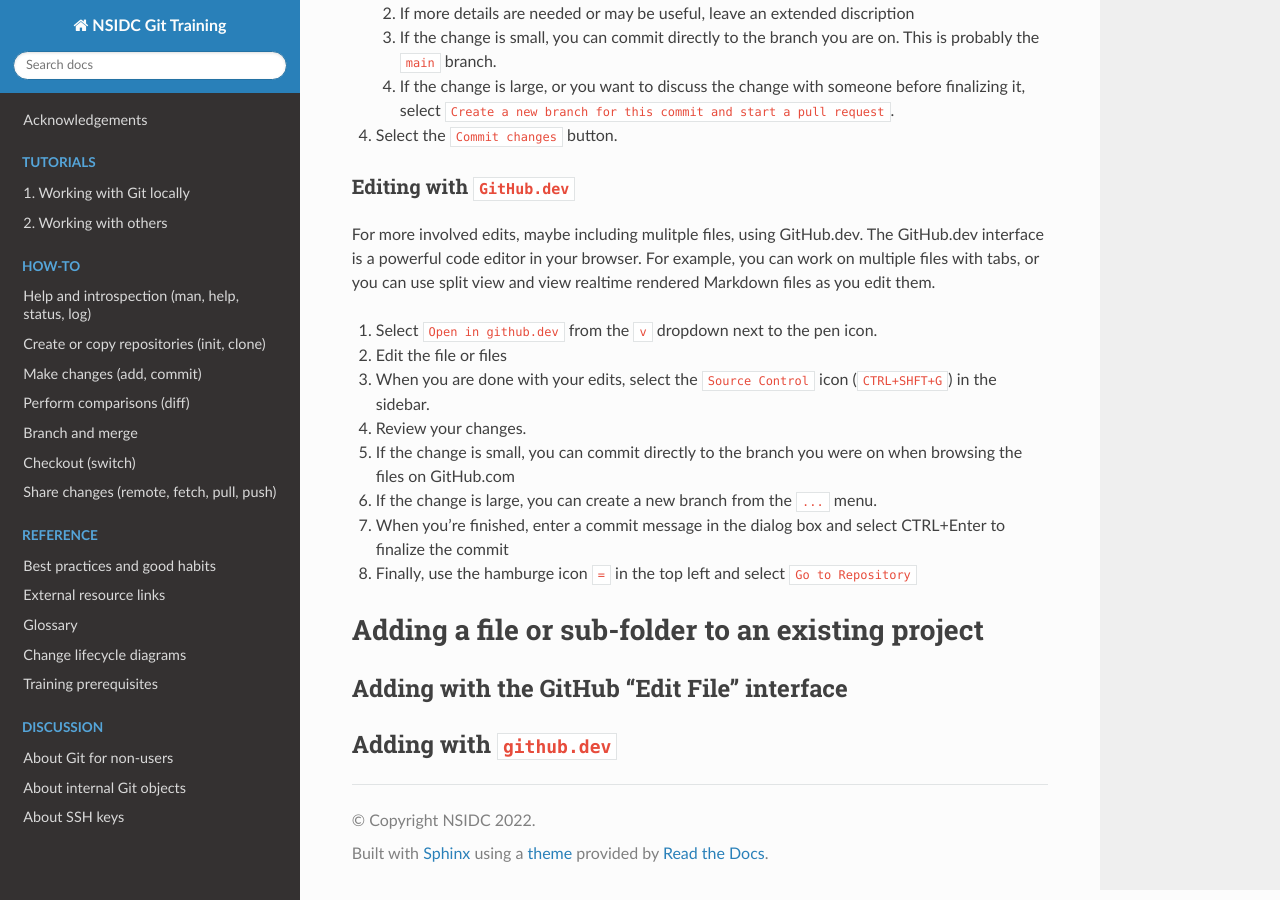
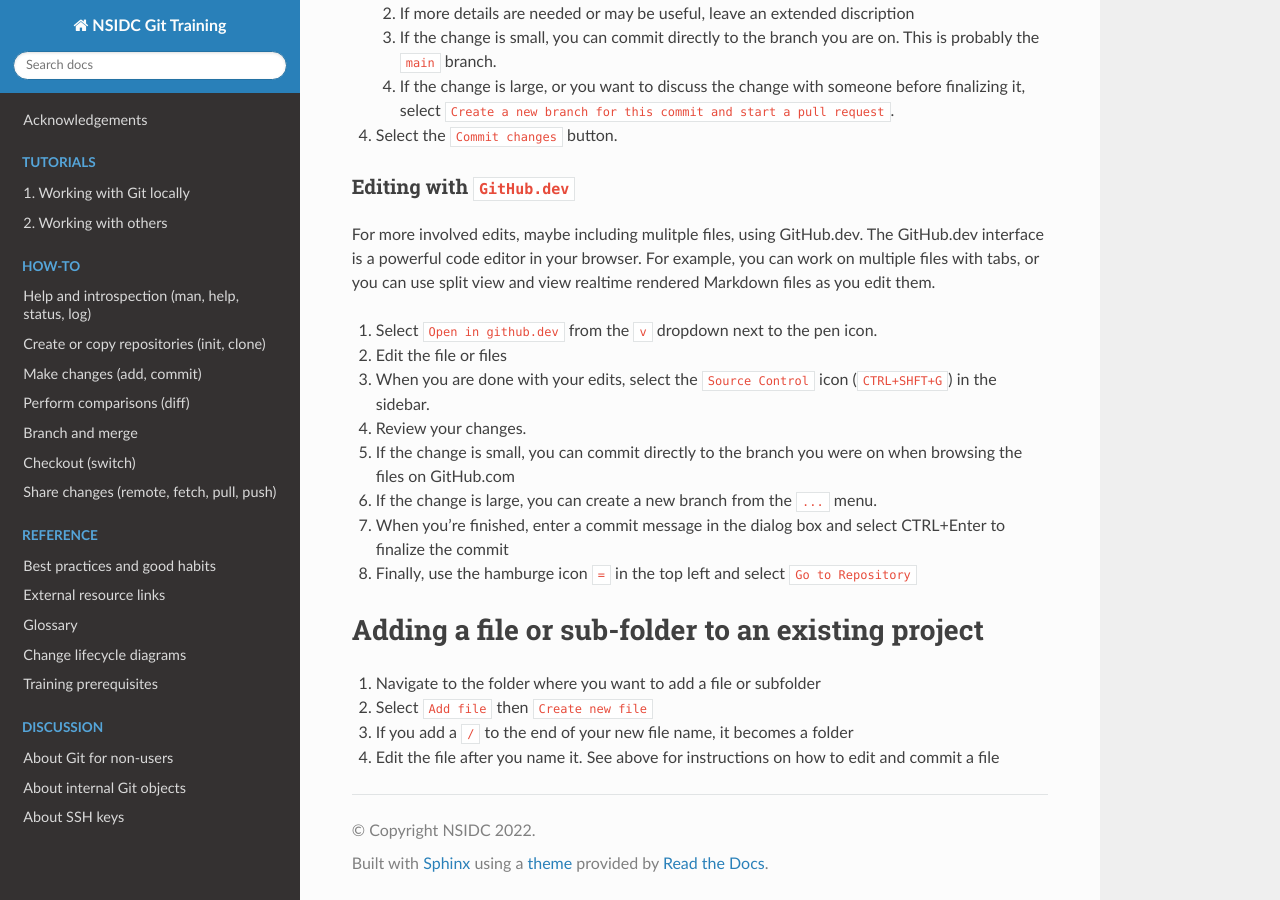
Before and after one commit to nsidc/git-training, a Sphinx documentation site: the page built from doc/tutorial/working-with-GitHub/50-working-with-existing-repositories.md, in a window 1280 px wide and 900 px high, scrolled down 554 px. Built offline with Sphinx 7.4.7 and the Read the Docs theme 2.0.0, drawn with Linux system fonts in a browser that asks for light colours.

Commit message:
Adding a file or folder

```diff
--- a/doc/tutorial/working-with-GitHub/50-working-with-existing-repositories.md
+++ b/doc/tutorial/working-with-GitHub/50-working-with-existing-repositories.md
@@ -34,6 +34,7 @@ For more involved edits, maybe including mulitple files, using GitHub.dev. The G
 
 # Adding a file or sub-folder to an existing project
 
-## Adding with the GitHub "Edit File" interface
-
-## Adding with `github.dev`
+1. Navigate to the folder where you want to add a file or subfolder
+2. Select `Add file` then `Create new file`
+3. If you add a `/` to the end of your new file name, it becomes a folder
+4. Edit the file after you name it. See above for instructions on how to edit and commit a file
```
